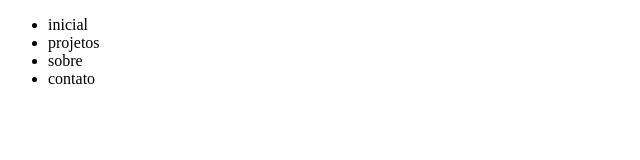
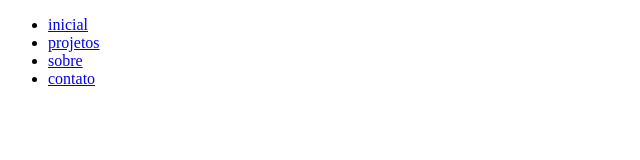
Before and after one commit to Kathleengdn/perfillais, a plain HTML site: page index.html in a window 1280 px wide. Shown: the whole page, without its empty margins (0-640 px from the left). Drawn offline with Linux system fonts and the light colour scheme.

Commit message:
att css root inicial

```diff
--- a/css/style.css
+++ b/css/style.css
@@ -0,0 +1,5 @@
+
+:root, :root[data-theme='dark']{
+    --primary-color: #f0f0f0;
+    --primary-bg-color: #111217;
+}
--- a/index.html
+++ b/index.html
@@ -9,11 +9,19 @@
 <body>
    <header class="header"> <!-- header = cabeçalho -->
         <nav class="header-nav">
-            <ul>
-                <li>inicial</li>
-                <li>projetos</li>
-                <li>sobre</li>
-                <li>contato</li>
+            <ul class="menu menu-principal">
+                <li class="menu-item">
+                   <a href="#inicial" class="menu-link active">inicial</a>
+                </li>
+                <li class="menu-item">
+                   <a href="#projetos" class="menu-link">projetos</a>
+                </li>
+                <li class="menu-item">
+                    <a href="#sobre" class="menu-link">sobre</a>
+                </li>
+                <li class="menu-item">
+                    <a href="#contato" class="menu-link">contato</a>
+                </li>
             </ul>
         </nav>
    </header> <!--  Fim header-->
```
